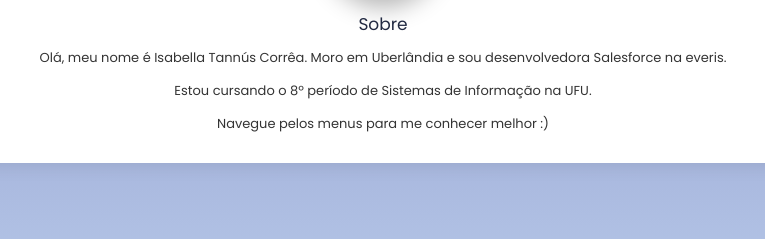
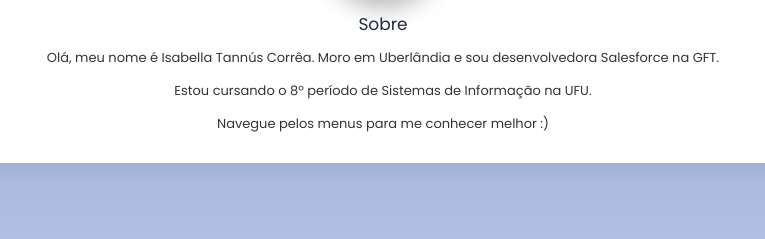
Before and after one commit to bellatannus/bellatannus.github.io, a plain HTML site: page index.html in a window 1280 px wide. Shown: the part 156-395 px from the top of the page, 307-1072 px from the left. Drawn offline with Linux system fonts and the light colour scheme; some packages are replaced by stand-ins of ours.

Commit message:
Update index.html

```diff
--- a/index.html
+++ b/index.html
@@ -115,7 +115,7 @@
               <div class="card-body">
                 <h4 class="card-title">Sobre</h4>
                 <div class="card-description">
-                  <h5>Olá, meu nome é Isabella Tannús Corrêa. Moro em Uberlândia e sou desenvolvedora Salesforce na everis.</h5>
+                  <h5>Olá, meu nome é Isabella Tannús Corrêa. Moro em Uberlândia e sou desenvolvedora Salesforce na GFT.</h5>
                   <h5>Estou cursando o 8º período de Sistemas de Informação na UFU.</h5>
                   <h5>Navegue pelos menus para me conhecer melhor :)</h5>
                 </div>
```
